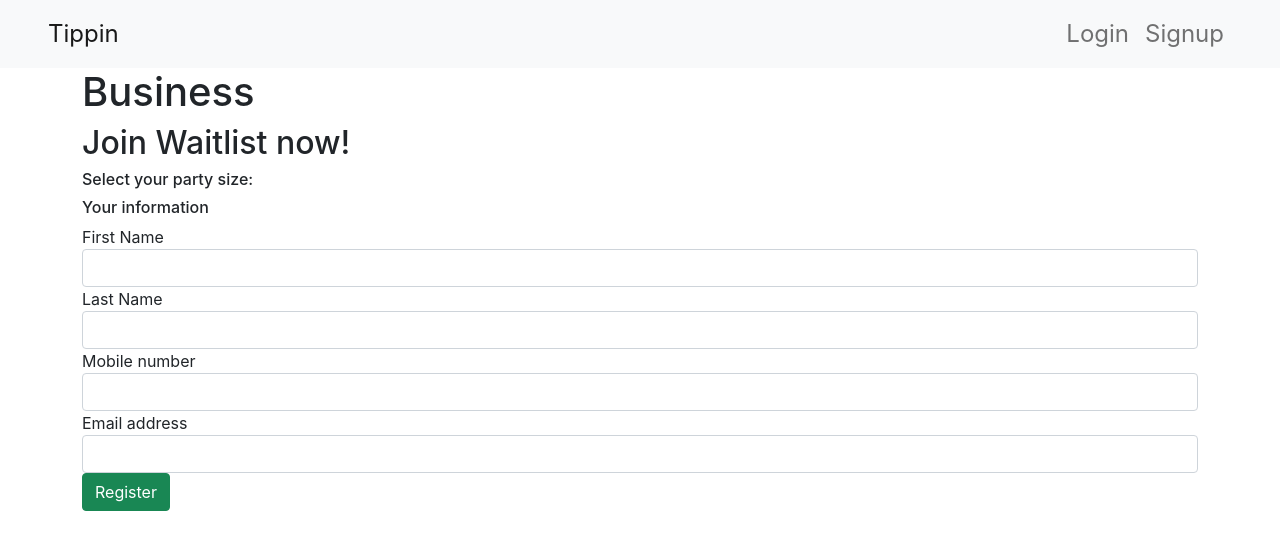
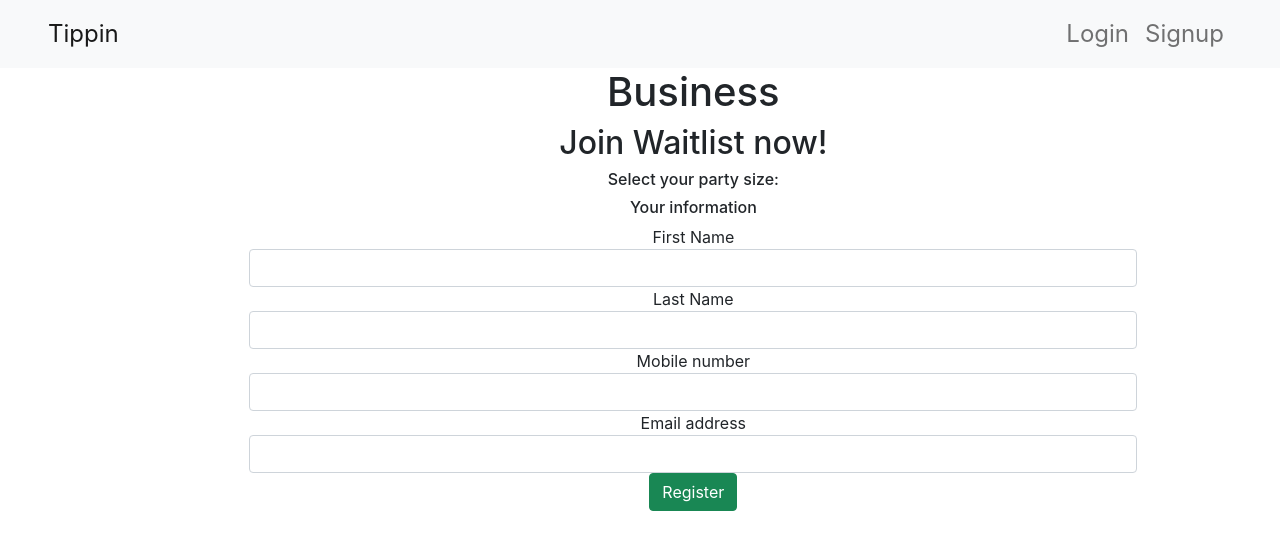
Before and after one commit to Ayoitsjason/Coursera_React, a React (Create React App) app in the folder confusion/: page / in a window 1280 px wide. Both pictures are taken after a click on the button "+ Add Guest". Shown: the top 550 px of the page. Built offline with nearby package versions, Linux system fonts and the light colour scheme.

Commit message:
Added side nav to add guest component

```diff
--- a/confusion/src/App.js
+++ b/confusion/src/App.js
@@ -47,7 +47,15 @@ class App extends Component {
             element={<LoginWithNavigation updateAuth={this.updateAuth} />}
           />
           <Route path="/signup" element={<Signup />} />
-          <Route path="/addguest" element={<AddGuestComponent />} />
+          <Route
+            path="/addguest"
+            element={
+              <AddGuestComponent
+                isLoggedIn={this.state.loggedIn}
+                updateAuth={this.updateAuth}
+              />
+            }
+          />
           <Route path="/reviews" element={<ReviewsComponent />} />
           <Route path="*" element={<Nopage />} />
         </Routes>
--- a/confusion/src/components/waitlist/AddGuestComponent.js
+++ b/confusion/src/components/waitlist/AddGuestComponent.js
@@ -1,11 +1,22 @@
 import React from "react";
 import { Formik, Form, Field, ErrorMessage } from "formik";
+import { Button, Col, Row } from "react-bootstrap";
+import SideNavigationComponent from "../layout/SideNavigationComponent";
 
-const AddGuestComponent = () => {
+const AddGuestComponent = (props) => {
+  console.log(props);
   const onSubmit = (props) => {
     console.log(props);
   };
   return (
+    <div className="App">
+      <Row className="m-0">
+        <Col xs={2}>
+          {props.isLoggedIn ? (
+            <SideNavigationComponent updateAuth={props.updateAuth} />
+          ) : null}
+        </Col>
+        <Col xs={9}>
           <div className="container">
             <h1>Business</h1>
             <h2>Join Waitlist now!</h2>
@@ -28,15 +39,27 @@ const AddGuestComponent = () => {
                 <Form>
                   <fieldset className="form-group">
                     <label>First Name</label>
-              <Field className="form-control" type="text" name="firstName" />
+                    <Field
+                      className="form-control"
+                      type="text"
+                      name="firstName"
+                    />
                   </fieldset>
                   <fieldset className="form-group">
                     <label>Last Name</label>
-              <Field className="form-control" type="text" name="lastName" />
+                    <Field
+                      className="form-control"
+                      type="text"
+                      name="lastName"
+                    />
                   </fieldset>
                   <fieldset className="form-group">
                     <label>Mobile number</label>
-              <Field className="form-control" type="text" name="mobileNumber" />
+                    <Field
+                      className="form-control"
+                      type="text"
+                      name="mobileNumber"
+                    />
                   </fieldset>
                   <fieldset className="form-group">
                     <label>Email address</label>
@@ -49,6 +72,9 @@ const AddGuestComponent = () => {
               )}
             </Formik>
           </div>
+        </Col>
+      </Row>
+    </div>
   );
 };
 
```
Lines whose indentation alone changed are shown as unchanged.
